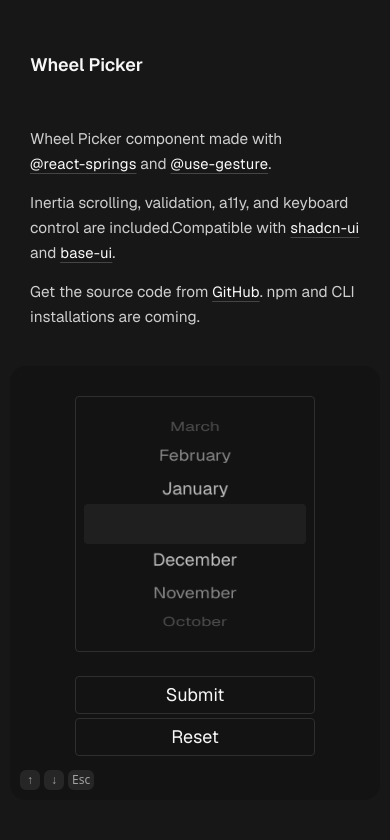
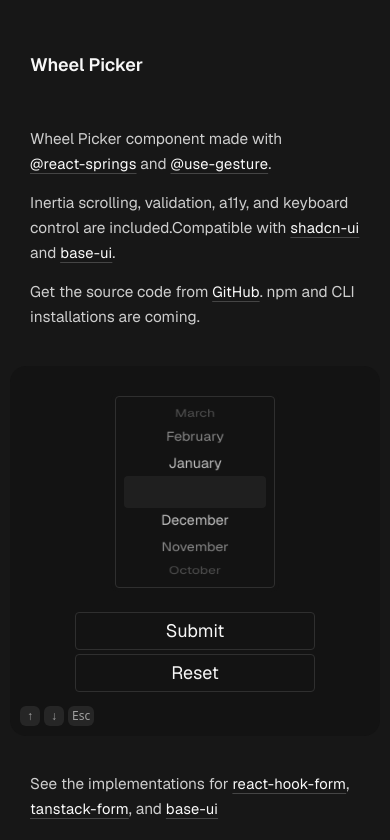
Before and after one commit to fedorivanenko/fedor-ivanenko-personal-website, a Next.js app: page /craft/wheel-picker in a window 390 px wide. Shown: the top 840 px of the page. Built offline with nearby package versions, Linux system fonts and the light colour scheme.

Commit message:
add tocuh area

```diff
--- a/app/craft/wheel-picker/example.tsx
+++ b/app/craft/wheel-picker/example.tsx
@@ -44,7 +44,7 @@ function Example() {
         render={({ field, fieldState }) => (
           <WheelPickerWrapper
             invalid={fieldState.invalid}
-            className="w-60 sm:w-40 h-64 sm:h-48 ring-offset-card text-xl sm:text-base"
+            className="w-40 h-48 ring-offset-card text-base"
           >
             <label id="label-month" htmlFor="month" className="sr-only">
               Month
--- a/app/craft/wheel-picker/src/wheel-picker.module.css
+++ b/app/craft/wheel-picker/src/wheel-picker.module.css
@@ -19,6 +19,12 @@
 
   .container:focus {
     box-shadow: 0 0 0 2px var(--accent);
+  }
+
+  .container::before {
+    content: "";
+    position: absolute;
+    inset: -8px;
   }
 
   .highlighter {
--- a/app/craft/wheel-picker/src/wheel-picker.tsx
+++ b/app/craft/wheel-picker/src/wheel-picker.tsx
@@ -404,7 +404,7 @@ function WheelPicker({
         aria-describedby={`${id}-hint`}
         role="listbox"
         className={cn(
-          "select-none touch-none text-[inherit] aria-[disabled]:opacity-75 aria-[disabled]:bg-foreground/5 cursor-grab rounded relative flex-1 overflow-hidden outline-none focus:ring-2 focus:ring-accent",
+          "select-none touch-none text-[inherit] aria-[disabled]:opacity-75 aria-[disabled]:bg-foreground/5 cursor-grab rounded relative flex-1 overflow-hidden outline-none focus:ring-2 focus:ring-accent before:content-[''] before:absolute before:-inset-4",
           containerClassName
         )}
         style={{
```
